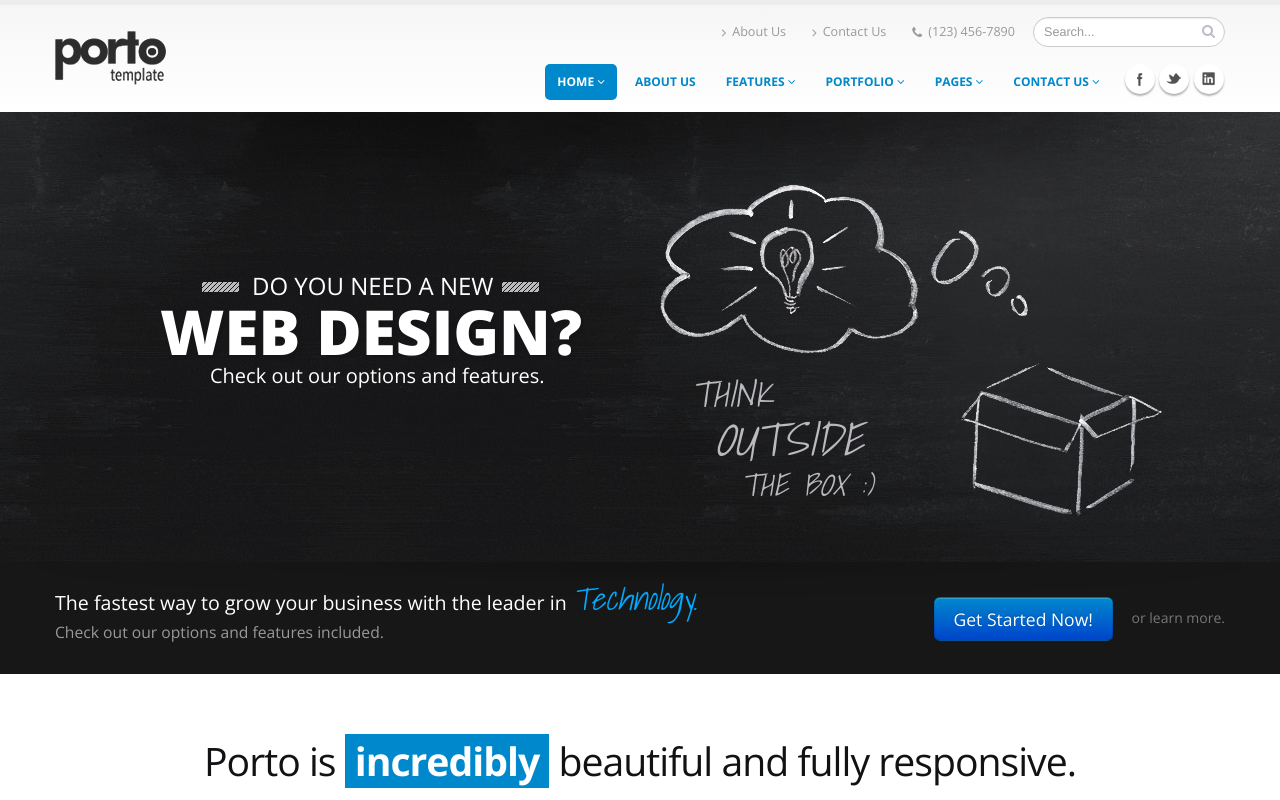
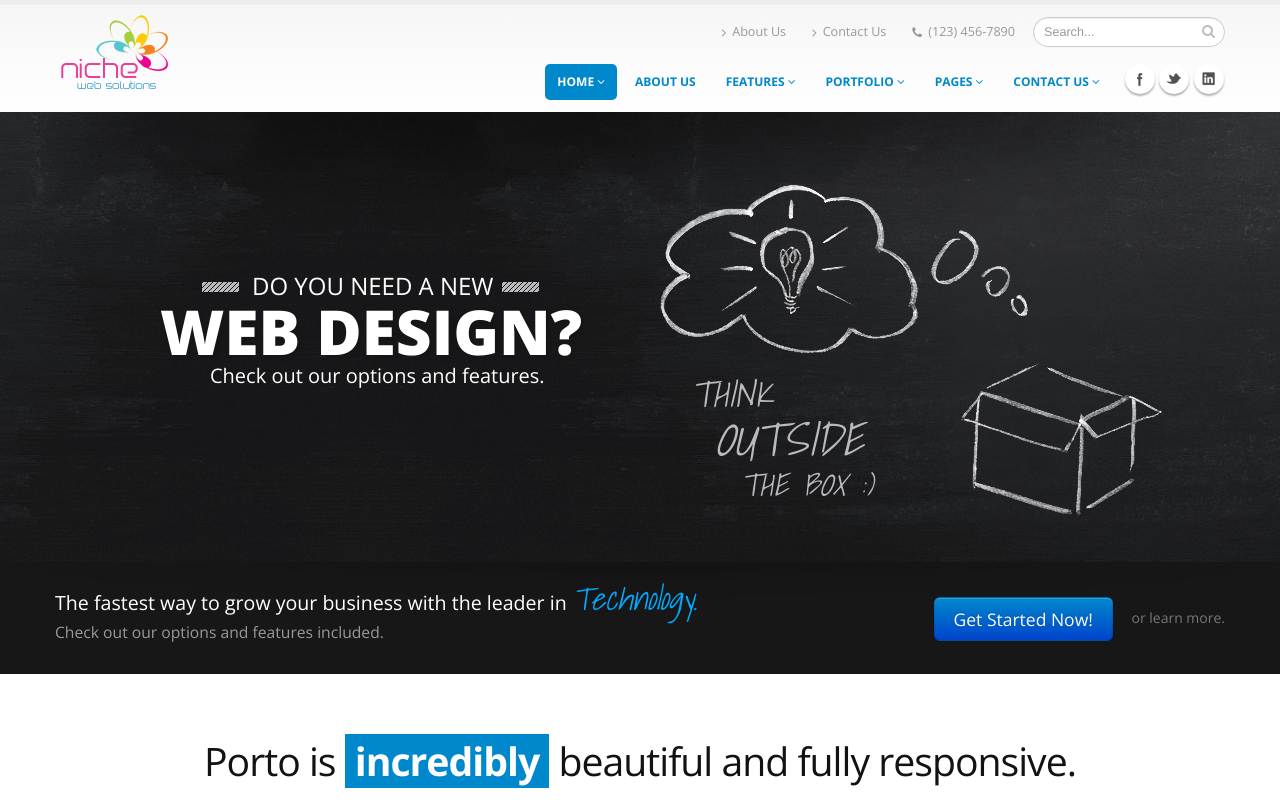
Before and after one commit to dniche/nicheweb, a plain HTML site: page index.html in a window 1280 px wide. Shown: the top 800 px of the page. Drawn offline with nearby package versions, Linux system fonts and the light colour scheme; no server answers.

Commit message:
updated logo

```diff
--- a/index.html
+++ b/index.html
@@ -79,7 +79,7 @@
 				<div class="container">
 					<h1 class="logo">
 						<a href="index.html">
-							<img alt="Porto" src="img/logo.png">
+							<img alt="Porto" src="img/nichelogo.png">
 						</a>
 					</h1>
 					<div class="search">
```
Also changed, not shown: img/nichelogo.png (added).
